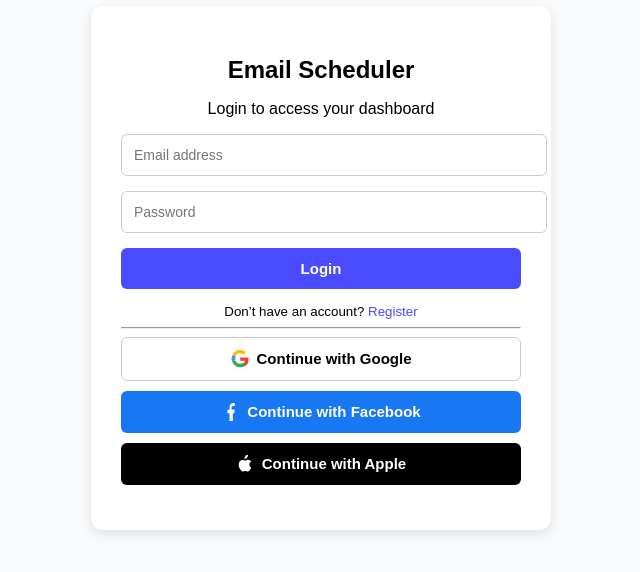
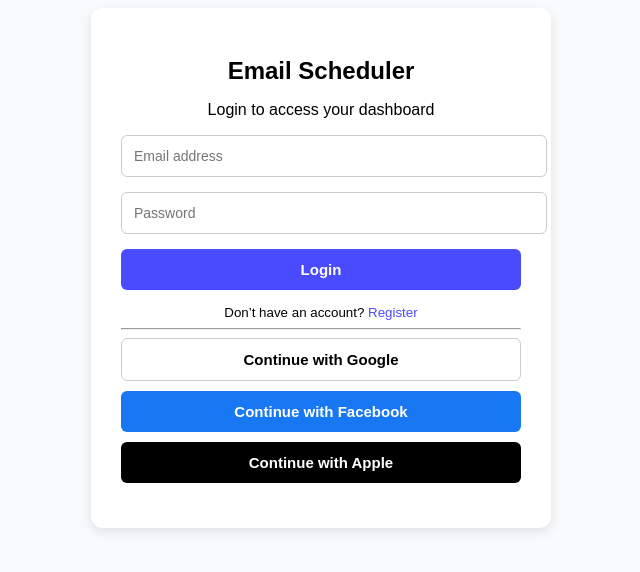
Before and after one commit to Cliff5565/email-scheduler, a website: page index.html in a window 1280 px wide. Shown: the part 132-704 px from the top of the page, without its empty margins (319-959 px from the left). Drawn offline with Linux system fonts and the light colour scheme.

Commit message:
Update index.html

```diff
--- a/index.html
+++ b/index.html
@@ -81,53 +81,11 @@
 
     <hr/>
     <!-- Google -->
-    <button class="btn btn-google" onclick="loginGoogle()">
-      <svg class="icon" viewBox="0 0 488 512" xmlns="http://www.w3.org/2000/svg">
-        <path fill="#EA4335" d="M488 261.8c0-17.4-1.5-34.1-4.4-50.4H249v95.3h134.3c-5.8
-        31.4-23.3 57.9-49.6 75.7v62h80.3c47-43.3 74-107.2 74-182.6z"/>
-        <path fill="#34A853" d="M249 492c66 0 121.1-21.9 161.5-59.6l-80.3-62c-22.3
-        15-50.9 23.7-81.2 23.7-62.3 0-115.2-42-133.9-98.5h-82.6v61.8C74.7
-        444.1 156.1 492 249 492z"/>
-        <path fill="#4A90E2" d="M115.1 295.6c-4.6-13.6-7.2-28.2-7.2-43.1s2.6-29.5
-        7.2-43.1v-61.8H32.5C12 189.9 0 217.4 0 249s12 59.1 32.5
-        81.4l82.6-61.8z"/>
-        <path fill="#FBBC05" d="M249 100.4c36 0 68.3 12.4 93.8 36.8l70.2-70.2C370.2
-        25.2 315.1 0 249 0 156.1 0 74.7 47.9 32.5
-        122.6l82.6 61.8c18.7-56.5 71.6-98.5 133.9-98.5z"/>
-      </svg>
-      Continue with Google
-    </button>
-
+    <button class="btn btn-google" onclick="loginGoogle()">Continue with Google</button>
     <!-- Facebook -->
-    <button class="btn btn-facebook" onclick="loginFacebook()">
-      <svg class="icon" xmlns="http://www.w3.org/2000/svg" viewBox="0 0 320 512">
-        <path fill="white" d="M279.14 288l14.22-92.66h-88.91V134.87c0-25.35
-         12.42-50.06 52.24-50.06h40.42V6.26S293.3 0 268.08
-         0c-73.12 0-121.08 44.38-121.08 124.72v70.62H86.41V288h60.59v224h92.66V288z"/>
-      </svg>
-      Continue with Facebook
-    </button>
-
+    <button class="btn btn-facebook" onclick="loginFacebook()">Continue with Facebook</button>
     <!-- Apple -->
-    <button class="btn btn-apple" onclick="loginApple()">
-      <svg class="icon" xmlns="http://www.w3.org/2000/svg" viewBox="0 0 384 512">
-        <path fill="white"
-          d="M318.7 268.7c-.1-36.7 16-64.4
-          50.7-84.8-19.2-27.6-47.9-43-85.2-46.2-35.8-3.1-74.2
-          21.3-88.4 21.3-14.6 0-48.1-20.6-74.4-20.1-38
-          .6-70.9 22-89.8 55.6-38.5 66.8-9.8
-          165.7 27.6 220.1 18.3 26.5 40 56.3
-          68.8 55.2 27.5-1.1 38-17.5
-          71.2-17.5s43.1 17.5 74.4 17c29.7-.5
-          48.4-26.9 66.7-53.5 21-30.6 29.7-60.3
-          30.1-61.9-0.8-0.3-57.6-22.1-57.7-87.2zM255.6
-          70.2c18.7-22.6 31.4-54.1 27.9-85.2-27
-          1.1-59.6 18-78.9 40.6-17.3
-          19.8-32.6 51.6-28.5 82.4 30.2 2.3
-          61.1-15.3 79.5-37.8z"/>
-      </svg>
-      Continue with Apple
-    </button>
+    <button class="btn btn-apple" onclick="loginApple()">Continue with Apple</button>
 
     <small id="status"></small>
   </div>
@@ -137,13 +95,16 @@
   <script src="https://www.gstatic.com/firebasejs/11.0.1/firebase-auth-compat.js"></script>
 
   <script>
-    // TODO: Replace with your Firebase config
+    // ✅ Your actual Firebase config for "email-scheduler-61500"
     const firebaseConfig = {
-      apiKey: "YOUR_API_KEY",
-      authDomain: "YOUR_PROJECT_ID.firebaseapp.com",
-      projectId: "YOUR_PROJECT_ID",
-      appId: "YOUR_APP_ID"
+      apiKey: "AIzaSyBglnXPAFyopb8nxgLcBQOSa9kO1nmGBK0",
+      authDomain: "email-scheduler-61500.firebaseapp.com",
+      projectId: "email-scheduler-61500",
+      storageBucket: "email-scheduler-61500.appspot.com",
+      messagingSenderId: "600161310662",
+      appId: "1:600161310662:web:xxxxxxxxxxxxxxxx" // ← 這個在 Firebase Console 的 SDK 設定裡找到
     };
+
     firebase.initializeApp(firebaseConfig);
     const auth = firebase.auth();
 
```
